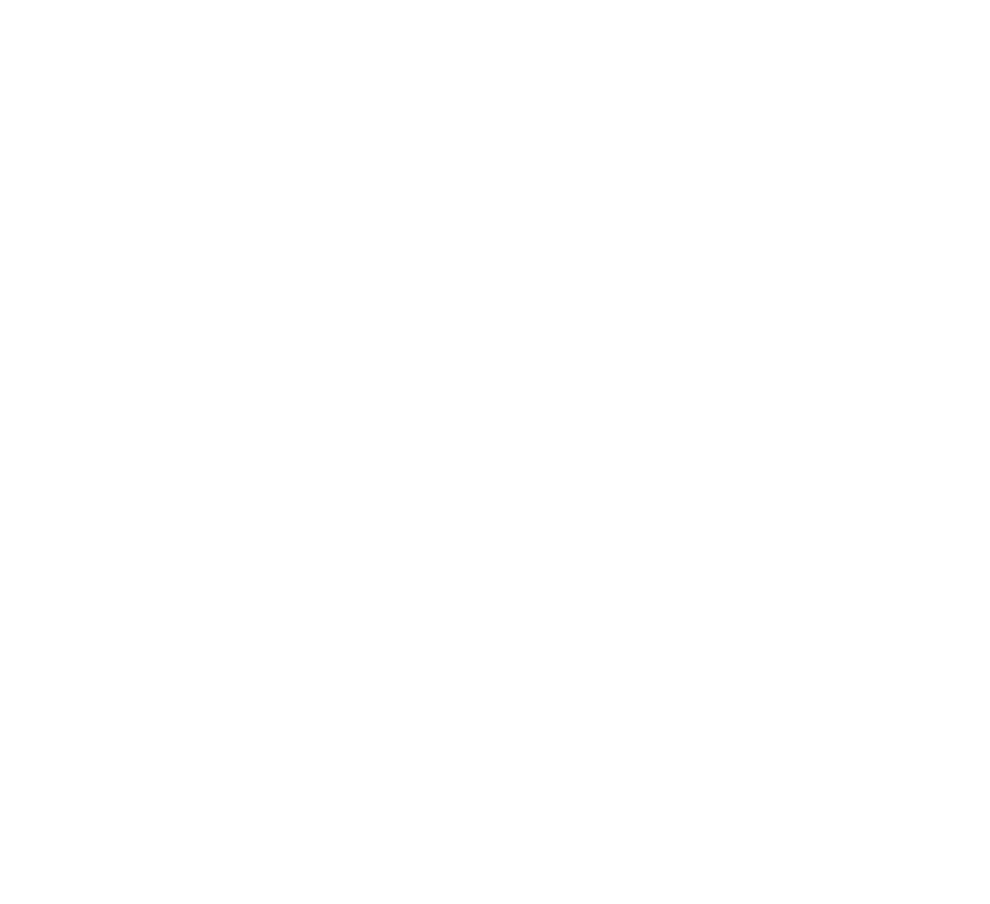
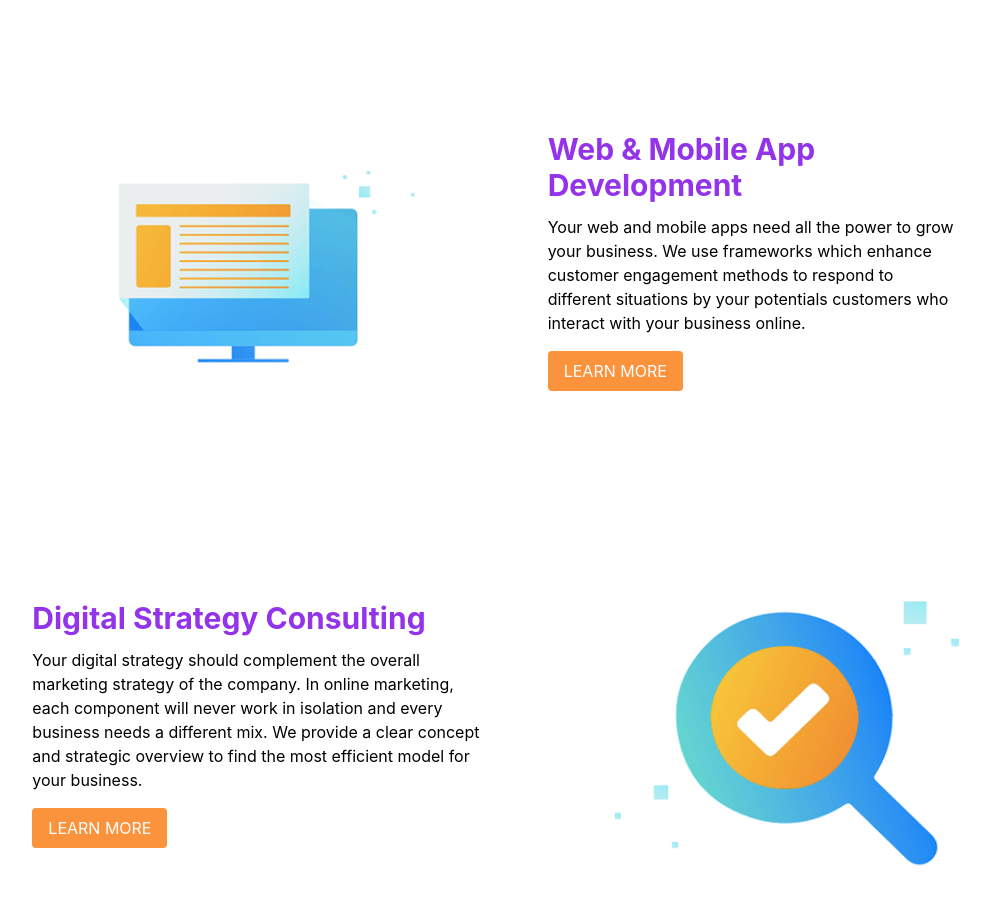
Before and after one commit to TheshikaSamaraweera/at_-digital_project, a React (Create React App) app in the folder front-end/: page / in a window 1280 px wide. Shown: the part 720-1624 px from the top of the page, without its empty margins (176-1166 px from the left). Before the commit the page ends 800 px from the top, so only its background shows below. Built offline with nearby package versions, Linux system fonts and the light colour scheme.

Commit message:
body section

```diff
--- a/front-end/src/App.js
+++ b/front-end/src/App.js
@@ -1,4 +1,5 @@
 import './App.css';
+import Body from './components/Body';
 import HeroSection from './components/HeroSection';
 import Navbar from './components/Navbar';
 
@@ -7,6 +8,7 @@ function App() {
     <div>
       <Navbar/>
       <HeroSection/>
+      <Body/>
     </div>
   );
 }
--- /dev/null
+++ b/front-end/src/components/Body.jsx
@@ -0,0 +1,64 @@
+import React from "react";
+import computer from "../assets/computer.png";
+import search from "../assets/search.png";
+
+const Body = () => {
+  return (
+    <div className="flex flex-col items-center justify-center px-12">
+      <div className="flex flex-col md:flex-row pt-20">
+        <img
+          src={computer}
+          alt="Computer"
+          className="w-full h-auto max-w-md lg:ml-40 mx-auto md:w-1/2 mb-6 md:mb-0"
+        />
+        <div className="flex flex-col items-center justify-center">
+          <div className="w-full md:w-2/3">
+            <h2 className="text-purple-600 text-3xl font-bold mb-3 text-center md:text-left">
+              Web & Mobile App Development
+            </h2>
+            <p className="mb-4 text-center md:text-left">
+              Your web and mobile apps need all the power to grow your business.
+              We use frameworks which enhance customer engagement methods to
+              respond to different situations by your potentials customers who
+              interact with your business online.
+            </p>
+            <div className="flex flex-col items-center justify-center">
+              <button className="bg-orange-400 text-white px-4 py-2 rounded self-center md:self-start transition duration-300 ease-in-out transform hover:scale-105 hover:bg-orange-500 hover:shadow-xl">
+                LEARN MORE
+              </button>
+            </div>
+          </div>
+        </div>
+      </div>
+
+      <div className="flex flex-col md:flex-row p-12">
+        <img
+          src={search}
+          alt="Magnifying glass with check mark"
+          className="order-first md:order-last w-full h-auto max-w-md mx-auto md:w-1/2 mb-6 md:mb-0"
+        />
+        <div className="flex flex-col items-center justify-center">
+          <div className="w-full md:w-2/3">
+            <h2 className="text-purple-600 text-3xl font-bold mb-3 text-center md:text-left">
+              Digital Strategy Consulting
+            </h2>
+            <p className="mb-4 text-center md:text-left">
+              Your digital strategy should complement the overall marketing
+              strategy of the company. In online marketing, each component will
+              never work in isolation and every business needs a different mix. We
+              provide a clear concept and strategic overview to find the most
+              efficient model for your business.
+            </p>
+            <div className="flex flex-col items-center justify-center">
+              <button className="bg-orange-400 text-white px-4 py-2 rounded self-center md:self-start transition duration-300 ease-in-out transform hover:scale-105 hover:bg-orange-500 hover:shadow-xl">
+                LEARN MORE
+              </button>
+            </div>
+          </div>
+        </div>
+      </div>
+    </div>
+  );
+};
+
+export default Body;
--- a/front-end/src/components/HeroSection.jsx
+++ b/front-end/src/components/HeroSection.jsx
@@ -10,7 +10,7 @@ const HeroSection = () => {
           <h1 className="text-white text-2xl lg:text-4xl xl:text-5xl font-bold mb-4">
             We Crush Your Competitors, Goals, And Sales Records - Without The B.S.
           </h1>
-          <button className="px-6 py-2 text-white bg-orange-400 rounded transition duration-300 ease-in-out hover:bg-orange-500 hover:shadow-lg">
+          <button className="px-6 py-2 text-white bg-orange-400 rounded transition duration-300 ease-in-out transform hover:scale-105 hover:bg-orange-500 hover:shadow-lg">
             Get Free Consultation
           </button>
         </div>
```
Also changed, not shown: front-end/src/assets/computer.png (added), front-end/src/assets/search.png (added).
